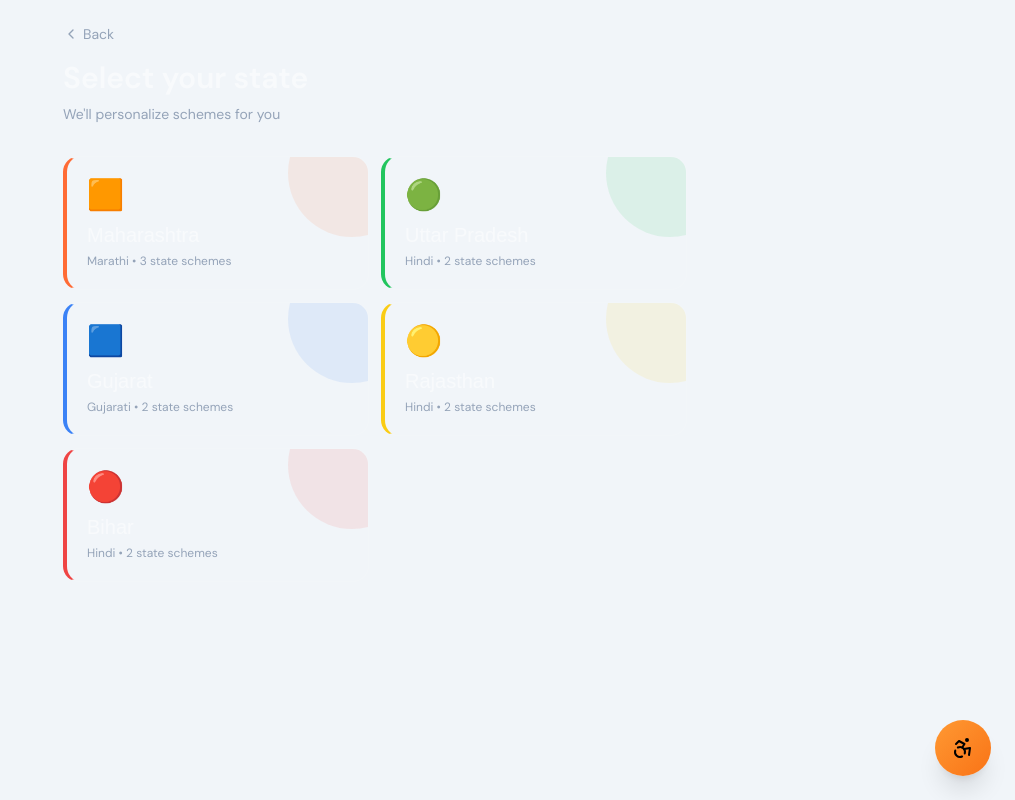
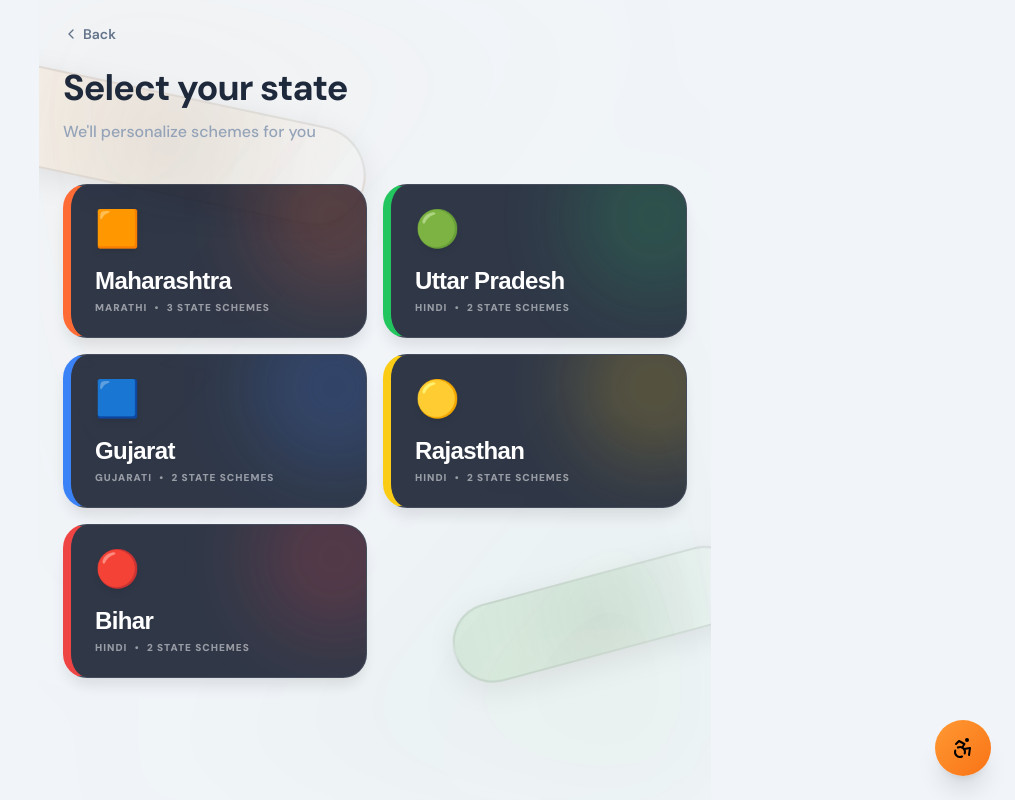
Before and after one commit to sanmeetsinghkohli-wq/devnity-bfb, a Next.js app: page /state in a window 1280 px wide. Shown: the whole page, without its empty margins (265-1280 px from the left). Built offline with nearby package versions, Linux system fonts and the light colour scheme; a web font is replaced by a local one.

Commit message:
fix: resolve text invisibility and unify Premium Dark Box theme across State and Report pages

```diff
--- a/app/globals.css
+++ b/app/globals.css
@@ -30,7 +30,7 @@
 
 html, body {
   background: var(--bg);
-  color: var(--text);
+  color: var(--bg-text); /* Default to dark text for light background */
   min-height: 100%;
   transition: background 0.3s ease, color 0.3s ease;
 }
@@ -87,7 +87,7 @@ body {
   backdrop-filter: blur(12px);
   -webkit-backdrop-filter: blur(12px);
   border: 1px solid rgba(255, 255, 255, 0.1);
-  color: #F8FAFC;
+  color: var(--text) !important;
   box-shadow: 0 10px 15px -3px rgba(0, 0, 0, 0.1);
 }
 
@@ -96,7 +96,7 @@ body {
   backdrop-filter: blur(28px);
   -webkit-backdrop-filter: blur(28px);
   border: 1px solid rgba(255, 255, 255, 0.15);
-  color: #F8FAFC;
+  color: var(--text) !important;
   box-shadow: 0 25px 50px -12px rgba(0, 0, 0, 0.25);
 }
 
--- a/app/report/page.tsx
+++ b/app/report/page.tsx
@@ -7,6 +7,8 @@ import central from "@/data/central_schemes.json";
 import SchemeCard, { Scheme } from "@/components/SchemeCard";
 import DocumentChecklist from "@/components/DocumentChecklist";
 import { QRCodeSVG } from "qrcode.react";
+
+import { ElegantShape } from "@/components/ui/shape-landing-hero";
 
 export default function Report() {
   const router = useRouter();
@@ -49,43 +51,83 @@ export default function Report() {
   }
 
   return (
-    <main className="min-h-screen p-6 max-w-2xl mx-auto fade-up">
-      <button onClick={() => router.back()} className="flex items-center gap-1 text-muted-foreground mb-4 text-sm hover:text-foreground">
-        <ChevronLeft className="w-4 h-4" /> Back
+    <main className="min-h-screen p-6 max-w-2xl mx-auto fade-up relative overflow-hidden">
+      {/* Background decorations */}
+      <div className="absolute inset-0 -z-10 pointer-events-none overflow-hidden">
+        <div className="absolute inset-0 bg-gradient-to-br from-[#FF9933]/[0.05] via-transparent to-[#138808]/[0.05] blur-3xl" />
+        <ElegantShape
+          delay={0.3}
+          width={400}
+          height={100}
+          rotate={12}
+          gradient="from-[#FF9933]/[0.1]"
+          className="left-[-10%] top-[10%]"
+        />
+        <ElegantShape
+          delay={0.5}
+          width={300}
+          height={80}
+          rotate={-15}
+          gradient="from-[#138808]/[0.1]"
+          className="right-[-5%] bottom-[20%]"
+        />
+      </div>
+
+      <button onClick={() => router.back()} className="flex items-center gap-1 text-slate-500 mb-6 text-sm hover:text-slate-900 transition-colors group font-semibold">
+        <ChevronLeft className="w-4 h-4 group-hover:-translate-x-1 transition-transform" /> Back
       </button>
 
-      <div className="bg-surface border border-border rounded-2xl p-5 mb-5">
-        <h1 className="text-2xl font-semibold gradient-text">Your Eligibility Report</h1>
-        <p className="text-sm text-muted-foreground mt-2">{profile.name || "Citizen"} • {state}</p>
-        <p className="text-xs text-muted-foreground mt-1">Age {profile.age || "—"} • Income ₹{profile.income || "—"} • {profile.category || "—"}</p>
+      <div className="glass-strong border border-white/20 rounded-[2.5rem] p-10 mb-8 shadow-2xl relative overflow-hidden">
+        <div className="absolute -top-10 -right-10 w-32 h-32 bg-primary/10 blur-3xl rounded-full" />
+        <h1 className="text-4xl font-bold text-white tracking-tight drop-shadow-sm">Your Eligibility Report</h1>
+        <p className="text-lg text-white/50 mt-4 font-bold uppercase tracking-wider">{profile.name || "Citizen"} <span className="mx-2 opacity-30">•</span> {state}</p>
+        <div className="flex flex-wrap gap-4 mt-6">
+           <span className="px-3 py-1 bg-white/5 border border-white/10 rounded-full text-xs text-white/60 font-semibold uppercase tracking-widest leading-none">Age {profile.age || "—"}</span>
+           <span className="px-3 py-1 bg-white/5 border border-white/10 rounded-full text-xs text-white/60 font-semibold uppercase tracking-widest leading-none">Income ₹{profile.income || "—"}</span>
+           <span className="px-3 py-1 bg-white/5 border border-white/10 rounded-full text-xs text-white/60 font-semibold uppercase tracking-widest leading-none">{profile.category || "General"}</span>
+        </div>
       </div>
 
-      <div className="flex gap-2 mb-4">
-        <button onClick={downloadPdf} className="flex-1 bg-primary text-black py-3 rounded-xl font-medium flex items-center justify-center gap-2">
-          <Download className="w-4 h-4" /> Download PDF
-        </button>
-        <button onClick={shareWA} className="px-4 bg-success text-black py-3 rounded-xl font-medium flex items-center gap-2">
-          <Share2 className="w-4 h-4" /> WhatsApp
+      <div className="grid grid-cols-1 sm:grid-cols-2 gap-4 mb-10">
+        <motion.button
+          whileHover={{ scale: 1.02 }} whileTap={{ scale: 0.98 }}
+          onClick={downloadPdf}
+          className="w-full bg-gradient-to-r from-primary via-white to-secondary text-slate-800 py-4 rounded-2xl font-black shadow-xl shadow-primary/15 border border-black/5 uppercase tracking-widest text-xs"
+        >
+          <span className="flex items-center justify-center gap-2"><Download className="w-4 h-4" /> Download PDF</span>
+        </motion.button>
+        <button onClick={shareWA} className="w-full bg-white text-slate-800 py-4 rounded-2xl font-black shadow-lg border border-slate-200 uppercase tracking-widest text-xs flex items-center justify-center gap-2">
+          <Share2 className="w-4 h-4 text-secondary" /> WhatsApp
         </button>
       </div>
 
-      <div className="space-y-4">
+      <div className="space-y-8 relative z-10">
         {matched.map((m, i) => (
-          <div key={i} className="space-y-2">
+          <motion.div key={i}
+            initial={{ opacity: 0, y: 20 }}
+            animate={{ opacity: 1, y: 0 }}
+            transition={{ delay: i * 0.1 }}
+            className="space-y-4"
+          >
             <SchemeCard scheme={m.s} score={m.score} />
             {m.s.documents && <DocumentChecklist docs={m.s.documents} />}
             {m.s.officialUrl && (
-              <div className="bg-surface border border-border rounded-xl p-3 flex items-center gap-3">
-                <QRCodeSVG value={m.s.officialUrl} size={64} bgColor="#0E0E1C" fgColor="#F7941D" />
-                <div className="text-xs text-muted-foreground">Scan to open the official portal.<br /><a href={m.s.officialUrl} target="_blank" rel="noreferrer" className="text-primary hover:underline">{m.s.officialUrl}</a></div>
+              <div className="glass border border-white/10 rounded-3xl p-6 flex items-center gap-5 shadow-lg">
+                <div className="bg-white p-2 rounded-2xl shadow-inner shrink-0 group-hover:scale-105 transition-transform duration-300">
+                  <QRCodeSVG value={m.s.officialUrl} size={64} bgColor="#FFF" fgColor="#0F172A" />
+                </div>
+                <div>
+                   <div className="text-[10px] text-white/40 font-black uppercase tracking-widest mb-1.5 leading-none">Official Portal QR</div>
+                   <a href={m.s.officialUrl} target="_blank" rel="noreferrer" className="text-xs text-primary hover:underline font-bold break-all">{m.s.officialUrl}</a>
+                </div>
               </div>
             )}
-          </div>
+          </motion.div>
         ))}
       </div>
 
-      <button onClick={() => router.push("/chat/schemes")} className="mt-6 w-full bg-surface border border-border py-3 rounded-xl text-sm hover:border-primary">
-        Back to chat
+      <button onClick={() => router.push("/chat/schemes")} className="mt-12 w-full glass border border-white/10 py-5 rounded-2xl text-xs font-black uppercase tracking-[0.2em] text-white/60 hover:text-white transition-all shadow-md">
+        Back to Schemes chat
       </button>
     </main>
   );
--- a/app/state/page.tsx
+++ b/app/state/page.tsx
@@ -36,6 +36,8 @@ const STATES_BY_LANG: Record<string, { name: string; native: string; lang: strin
   ],
 };
 
+import { ElegantShape } from "@/components/ui/shape-landing-hero";
+
 export default function StateSelect() {
   const router = useRouter();
   const { t, lang } = useLang();
@@ -44,30 +46,59 @@ export default function StateSelect() {
   const pick = (s: string) => { localStorage.setItem("state", s); router.push("/mode"); };
 
   return (
-    <main className="min-h-screen p-6 max-w-2xl mx-auto fade-up relative">
-      <div className="absolute inset-0 -z-10">
-        <div className="absolute top-1/4 right-0 w-72 h-72 bg-secondary/10 rounded-full blur-[120px]" />
+    <main className="min-h-screen p-6 max-w-2xl mx-auto fade-up relative overflow-hidden">
+      {/* Background decorations */}
+      <div className="absolute inset-0 -z-10 pointer-events-none overflow-hidden">
+        <div className="absolute inset-0 bg-gradient-to-br from-[#FF9933]/[0.05] via-transparent to-[#138808]/[0.05] blur-3xl" />
+        <ElegantShape
+          delay={0.3}
+          width={400}
+          height={100}
+          rotate={12}
+          gradient="from-[#FF9933]/[0.08]"
+          className="left-[-10%] top-[10%]"
+        />
+        <ElegantShape
+          delay={0.5}
+          width={300}
+          height={80}
+          rotate={-15}
+          gradient="from-[#138808]/[0.08]"
+          className="right-[-5%] bottom-[20%]"
+        />
       </div>
-      <button onClick={() => router.back()} className="flex items-center gap-1 text-muted-foreground mb-4 text-sm hover:text-foreground">
-        <ChevronLeft className="w-4 h-4" /> {t.back}
+
+      <button onClick={() => router.back()} className="flex items-center gap-1 text-slate-500 mb-6 text-sm hover:text-slate-900 transition-colors group font-semibold">
+        <ChevronLeft className="w-4 h-4 group-hover:-translate-x-1 transition-transform" /> {t.back}
       </button>
-      <h1 className="text-3xl font-semibold mb-2">{t.selectState}</h1>
-      <p className="text-sm text-muted-foreground mb-8">{t.statePersonal}</p>
 
-      <div className="grid sm:grid-cols-2 gap-3">
+      <div className="mb-10">
+        <h1 className="text-4xl font-bold mb-3 text-slate-800 tracking-tight">{t.selectState}</h1>
+        <p className="text-base text-slate-400 font-medium">{t.statePersonal}</p>
+      </div>
+
+      <div className="grid sm:grid-cols-2 gap-4 relative z-10">
         {STATES.map((s, i) => {
           const count = (data[s.name]?.schemes?.length ?? 0);
           return (
             <motion.button key={s.name}
-              initial={{ opacity: 0, y: 10 }} animate={{ opacity: 1, y: 0 }} transition={{ delay: i * 0.06 }}
-              whileHover={{ y: -3 }}
+              initial={{ opacity: 0, y: 15 }}
+              animate={{ opacity: 1, y: 0 }}
+              transition={{ delay: i * 0.08, ease: [0.16, 1, 0.3, 1] }}
+              whileHover={{ y: -5, scale: 1.02 }}
+              whileTap={{ scale: 0.98 }}
               onClick={() => pick(s.name)}
-              className="text-left bg-white/[0.03] backdrop-blur-xl border border-white/10 rounded-2xl p-5 hover:shadow-2xl transition-all relative overflow-hidden group"
-              style={{ borderLeft: `4px solid ${s.color}` }}>
-              <div className="absolute -right-12 -top-12 w-32 h-32 rounded-full opacity-10 group-hover:opacity-30 transition" style={{ background: s.color }} />
-              <div className="text-3xl mb-2">{s.emoji}</div>
-              <div className="font-display text-xl">{s.native}</div>
-              <div className="text-xs text-muted-foreground mt-1">{s.lang} • {count} {t.stateSchemes}</div>
+              className="text-left glass border border-white/10 rounded-3xl p-6 hover:shadow-2xl hover:border-primary/40 transition-all relative overflow-hidden group shadow-lg"
+              style={{ borderLeft: `8px solid ${s.color}` }}>
+
+              {/* Internal card glow */}
+              <div className="absolute -right-12 -top-12 w-40 h-40 rounded-full opacity-20 group-hover:opacity-40 transition-all duration-500 blur-2xl" style={{ background: s.color }} />
+
+              <div className="text-4xl mb-4 transform group-hover:scale-110 transition-transform duration-300 drop-shadow-md">{s.emoji}</div>
+              <div className="font-display text-2xl font-bold tracking-tight text-white mb-1 drop-shadow-sm">{s.native}</div>
+              <div className="text-[10px] text-white/50 mt-1.5 font-black uppercase tracking-widest leading-none">
+                {s.lang} <span className="mx-1">•</span> {count} {t.stateSchemes}
+              </div>
             </motion.button>
           );
         })}
```
